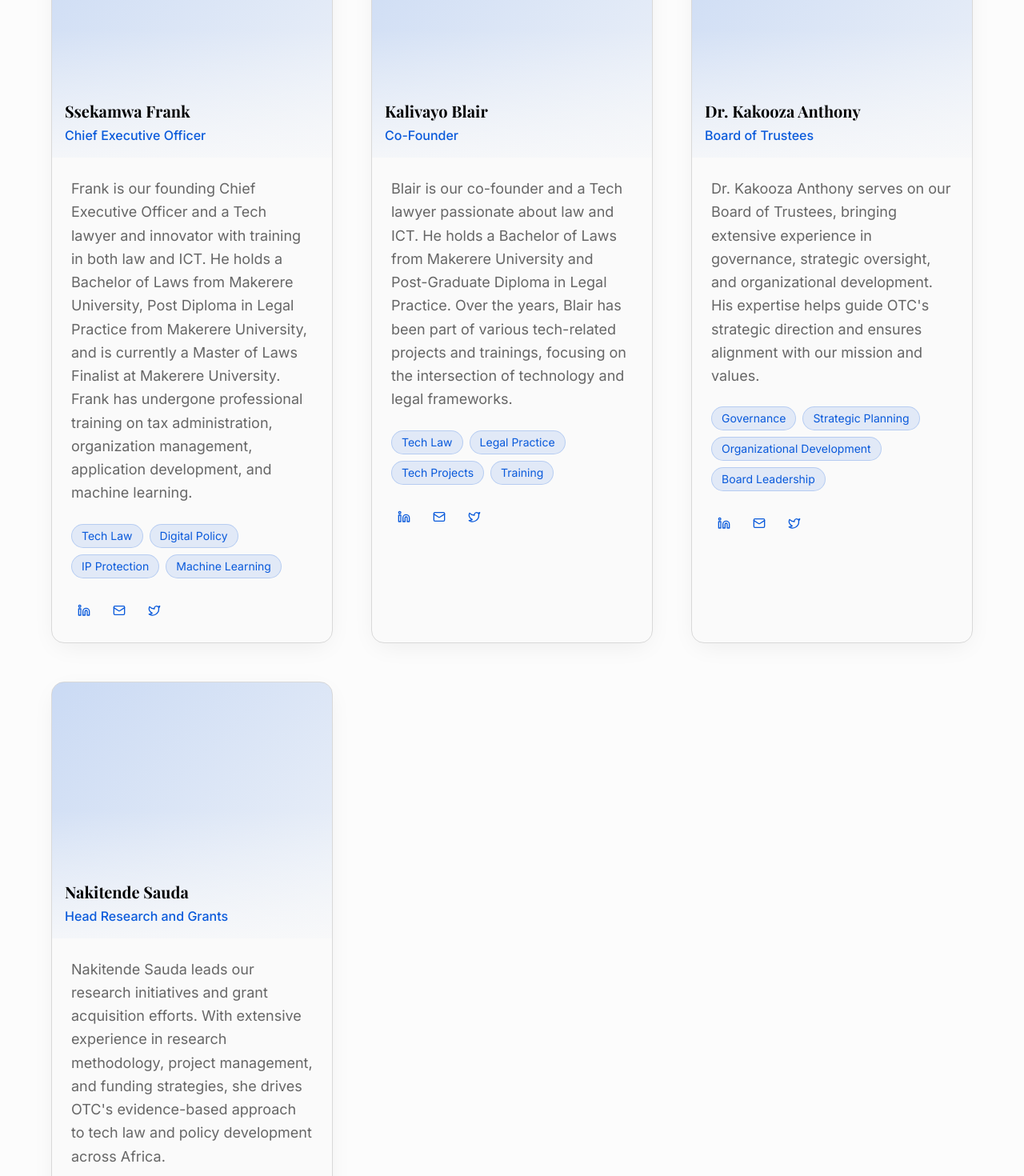
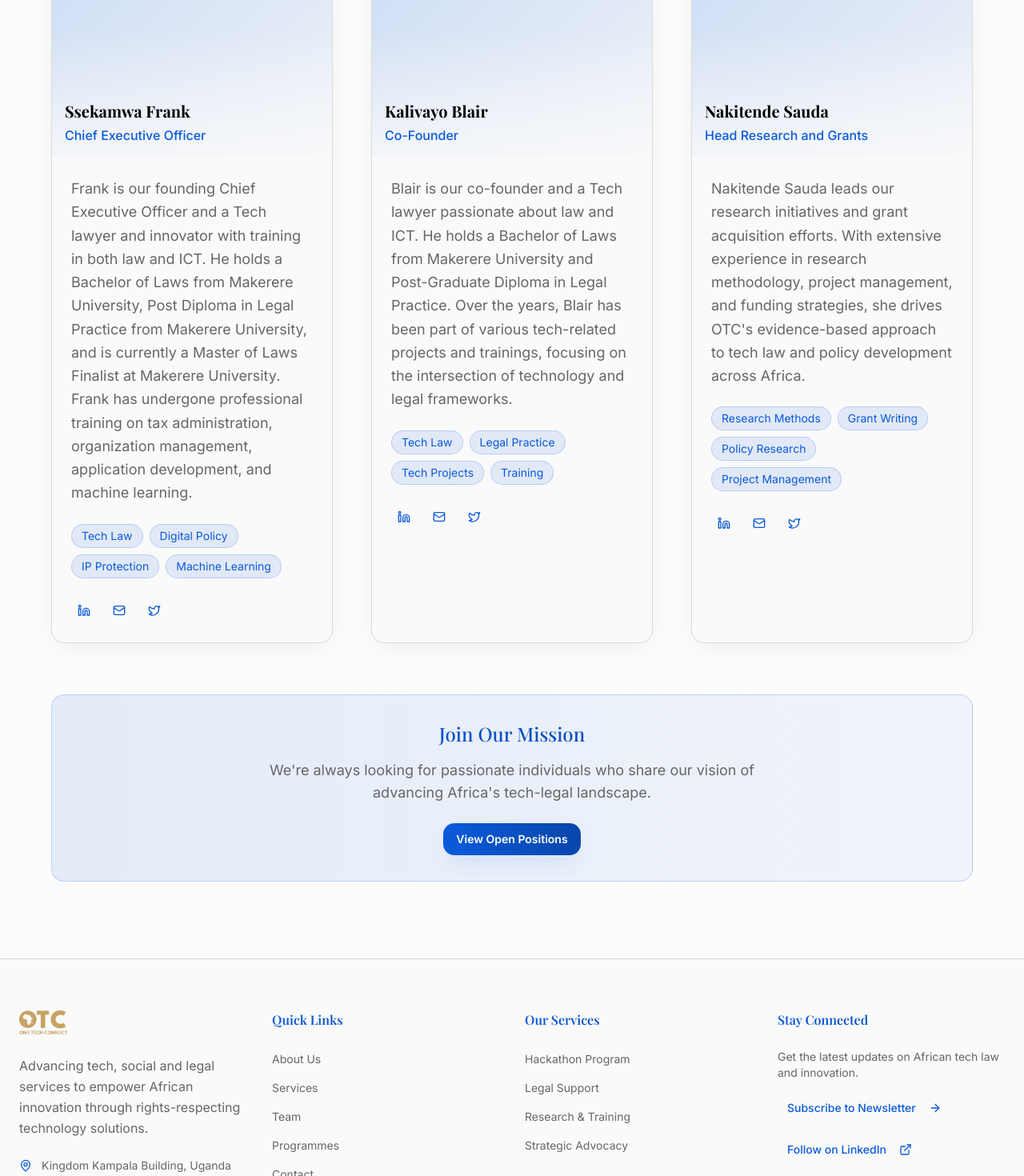
Before and after one commit to Ssemaganda-George/otc, a React (Vite) app: page /team in a window 1280 px wide. Shown: the part 520-1990 px from the top of the page at 80% size. Built offline with nearby package versions, Linux system fonts and the light colour scheme.

Commit message:
Edited team members

```diff
--- a/src/components/Team.tsx
+++ b/src/components/Team.tsx
@@ -26,18 +26,18 @@ const teamMembers = [
       twitter: "#"
     }
   },
-  {
-    name: "Dr. Kakooza Anthony",
-    position: "Board of Trustees",
-    bio: "Dr. Kakooza Anthony serves on our Board of Trustees, bringing extensive experience in governance, strategic oversight, and organizational development. His expertise helps guide OTC's strategic direction and ensures alignment with our mission and values.",
-    image: "/placeholder.svg",
-    expertise: ["Governance", "Strategic Planning", "Organizational Development", "Board Leadership"],
-    social: {
-      linkedin: "#",
-      email: "anthony@onetechconnect.org",
-      twitter: "#"
-    }
-  },
+  // {
+  //   name: "Dr. Kakooza Anthony",
+  //   position: "Board of Trustees",
+  //   bio: "Dr. Kakooza Anthony serves on our Board of Trustees, bringing extensive experience in governance, strategic oversight, and organizational development. His expertise helps guide OTC's strategic direction and ensures alignment with our mission and values.",
+  //   image: "/placeholder.svg",
+  //   expertise: ["Governance", "Strategic Planning", "Organizational Development", "Board Leadership"],
+  //   social: {
+  //     linkedin: "#",
+  //     email: "anthony@onetechconnect.org",
+  //     twitter: "#"
+  //   }
+  // },
   {
     name: "Nakitende Sauda",
     position: "Head Research and Grants",
```
